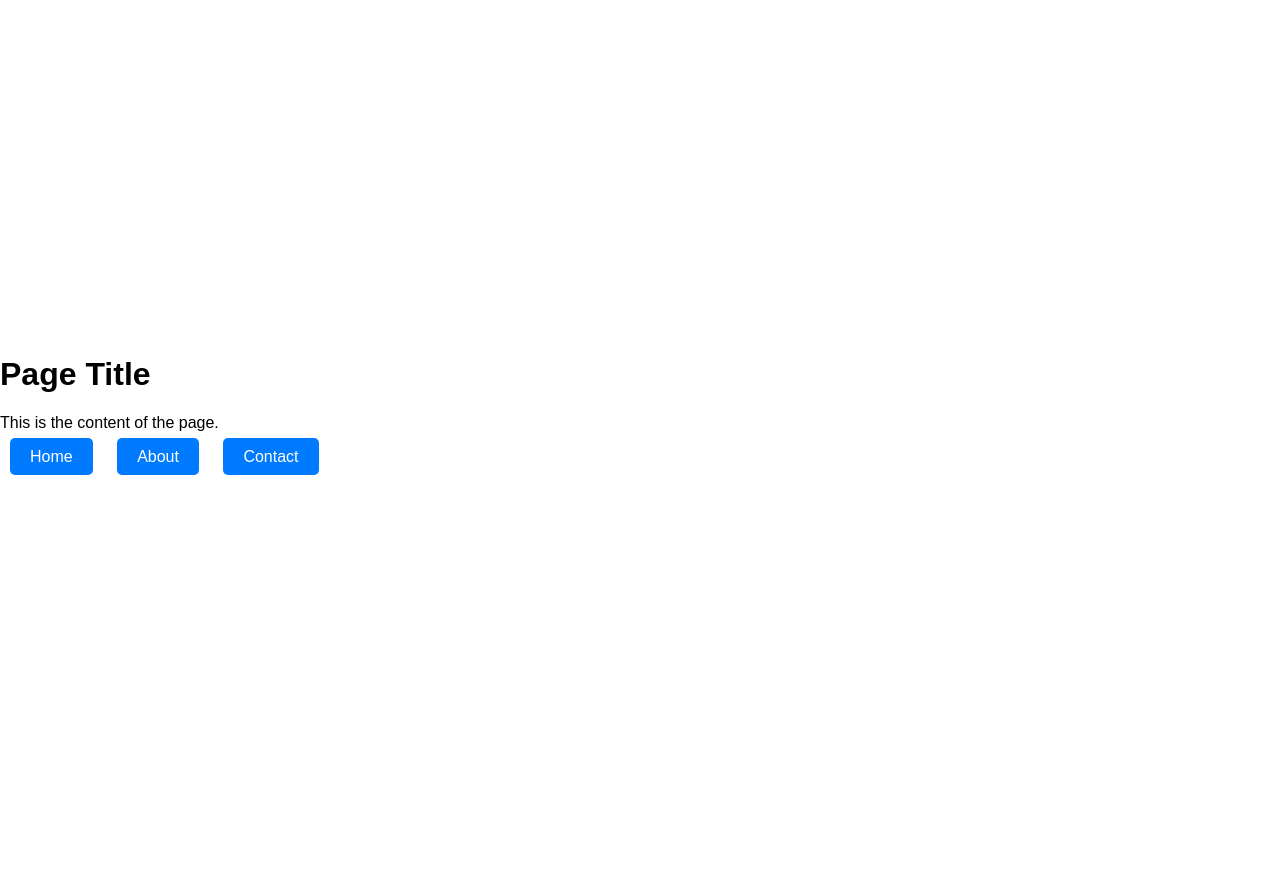
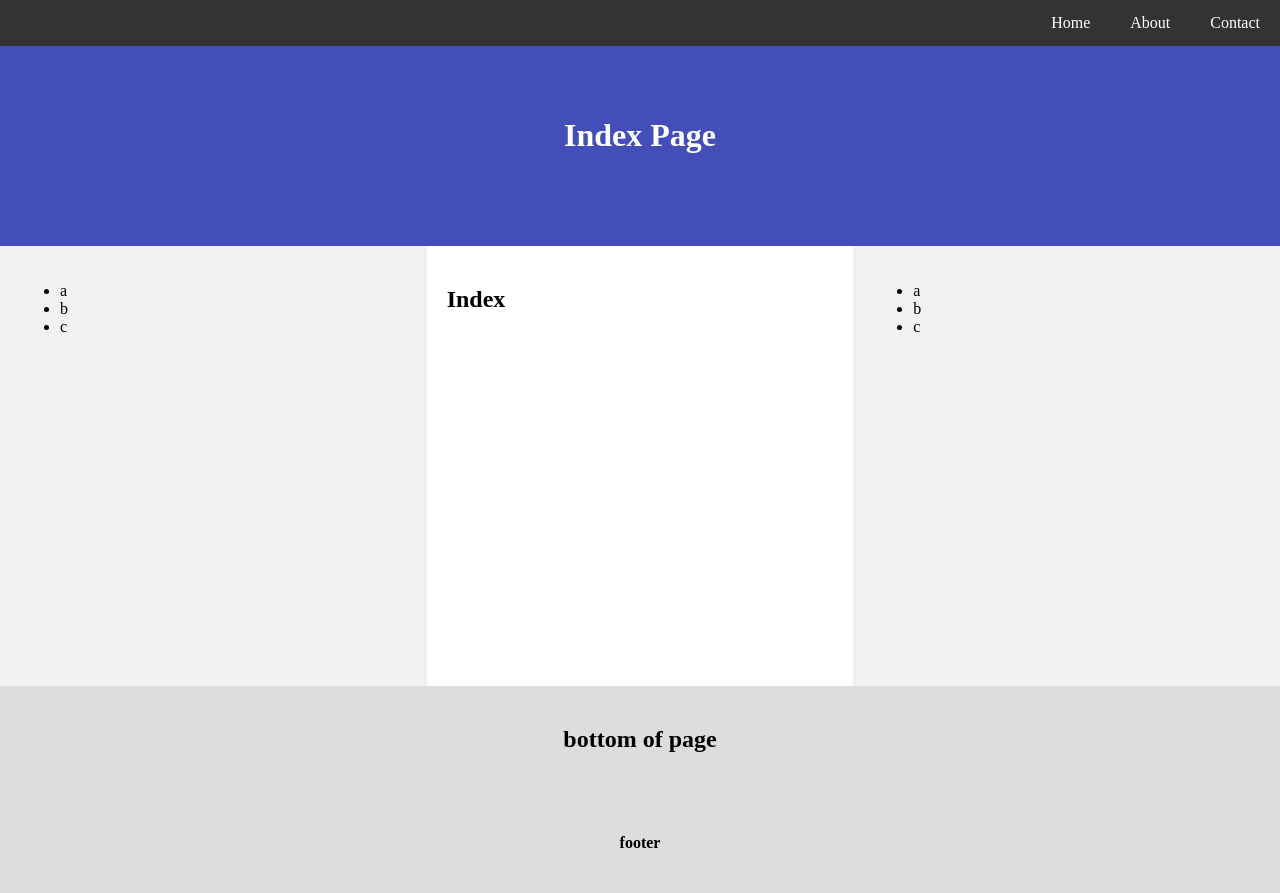
Before and after one commit to slalvarez/WebsitePractice, a plain HTML site: page website/index.html in a window 1280 px wide. Before the commit the page ends 800 px from the top, so only its background shows below. Drawn offline with Linux system fonts and the light colour scheme.

Commit message:
Update index.html

```diff
--- a/website/index.html
+++ b/website/index.html
@@ -6,16 +6,159 @@
         <title>Page Title</title>
         <link rel="stylesheet" href="styles.css">
     </head>
+
+
+
+
+    <style>
+        * {
+            box-sizing: border-box;
+        }
+
+        /*style the body*/
+
+        body{
+            font-family: 'Times New Roman', Times, serif;
+            margin: 0;
+
+          }
+        /*logotitle*/
+        .header{
+            height: 200px;
+            padding: 50px;
+            text-align: center;
+            vertical-align: middle;
+            background-color: #444eb9;
+            color: white;
+        }
+        /*style navigation bar*/
+        .navbar{
+            display: flex;
+            justify-content: end; /*aligns navbar on right side*/
+            background-color: #333;
+        }
+
+        .navbar a{
+            color: white;
+            padding: 14px 20px;
+            text-decoration: none;
+            text-align: center;
+
+        }
+
+        .navbar a:hover{
+            background-color: #ddd;
+            color: black;
+        }
+        /*column container*/
+        .row{
+            display: flex;
+            flex-wrap: wrap;
+            min-height: 55vh;
+        }
+        /*left column, sidebar*/
+        .side{
+            flex: 33%;
+            background-color: #f1f1f1;
+            padding: 20px;
+        }
+        /*main column*/
+        .main{
+            flex: 33%;
+            background-color: white;
+            padding: 20px;
+
+        }
+
+        .rSide{
+            flex: 33%;
+            background-color: #f1f1f1;
+            padding: 20px;
+        }
+
+        .img{
+            background-color: #aaa;
+            width: 100%;
+            padding: 20px;
+            object-fit: cover;
+
+        }
+        /*bottom of page*/
+        .footer{
+            padding: 20px;
+            text-align: center;
+            background-color: #ddd;
+
+
+        }
+
+        /*respoonsive layout when screen is less than 700px, stacks colounm*/
+        @media screen and (max-width: 700px){
+            .row, .navbar{
+                flex-direction: column;
+            }
+        }
+    </style>
+
     <body>
-    <div class="container">
         <div class="content">
-            <h1>Page Title</h1>
-            <p>This is the content of the page.</p>
+            <!--Note-->
+            <!-- <div style="background-color: aqua; padding: 5px;"><h5 style="text-align: center;">Top of window</h5></div> -->
+
+            <div class="navbar content">
                 <a href="#" class="nav-link" data-target="home.html">Home</a>
                 <a href="#" class="nav-link" data-target="about.html">About</a>
                 <a href="#" class="nav-link" data-target="contact.html">Contact</a>
             </div>
+
+
+            <div class="header">
+                <h1>Index Page</h1>
+            </div>
+
+
+
+            <!--Flexible grid-->
+            <div class="row">
+                <div class="side">
+                    <ul>
+                        <li>a</li>
+                        <li>b</li>
+                        <li>c</li>
+                    </ul>
+                </div>
+                <div class="main">
+                    <h2>Index</h2>
+                </div>
+
+                <div class="rSide">
+                    <ul>
+                        <li>a</li>
+                        <li>b</li>
+                        <li>c</li>
+                    </ul>
+                </div>
+            </div>
+
+            <div class="footer">
+                <h2>bottom of page</h2>
             </div>
             <script src="script.js"></script>
+
+
+        </div>
+
+        <div class="footer">
+            <h4>footer </h4>
+        </div>
+
+
+
+
     </body>
+
+
+
+
+
 </html>
```
Lines whose indentation alone changed are shown as unchanged.
